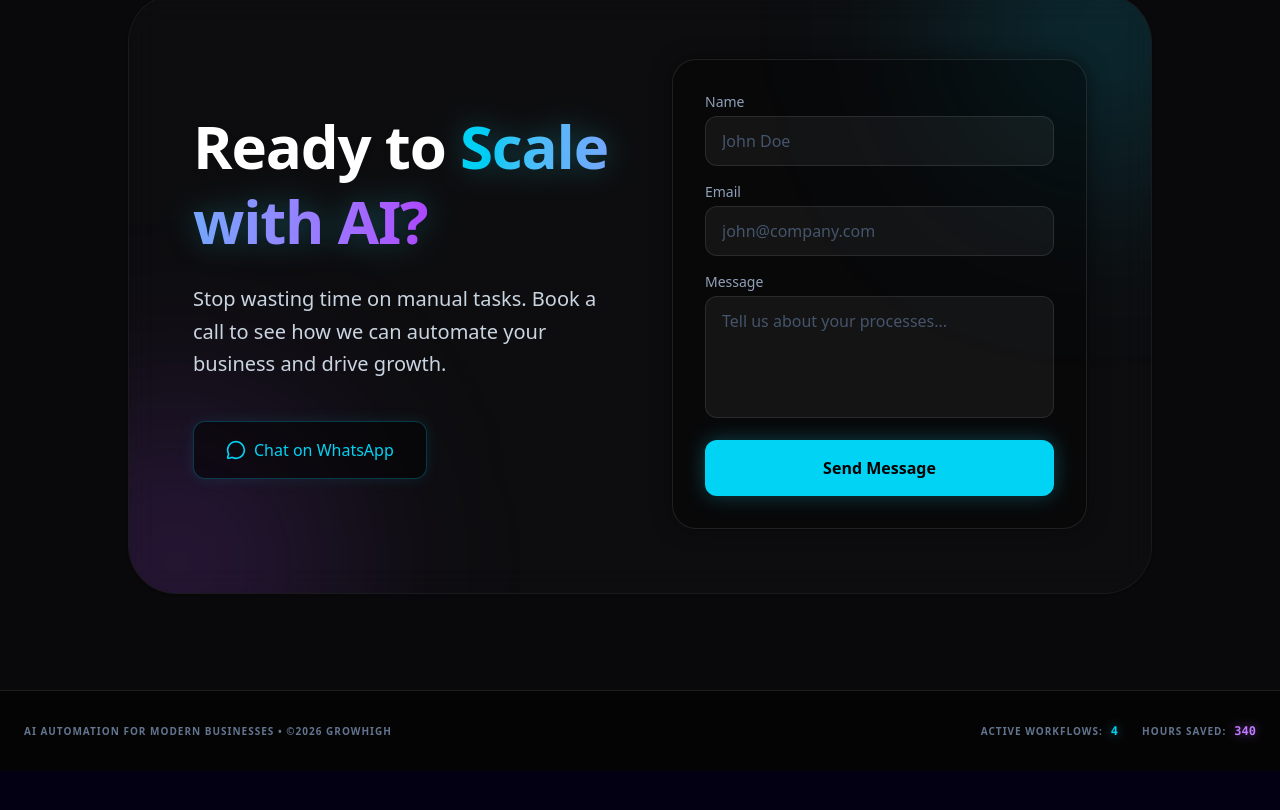
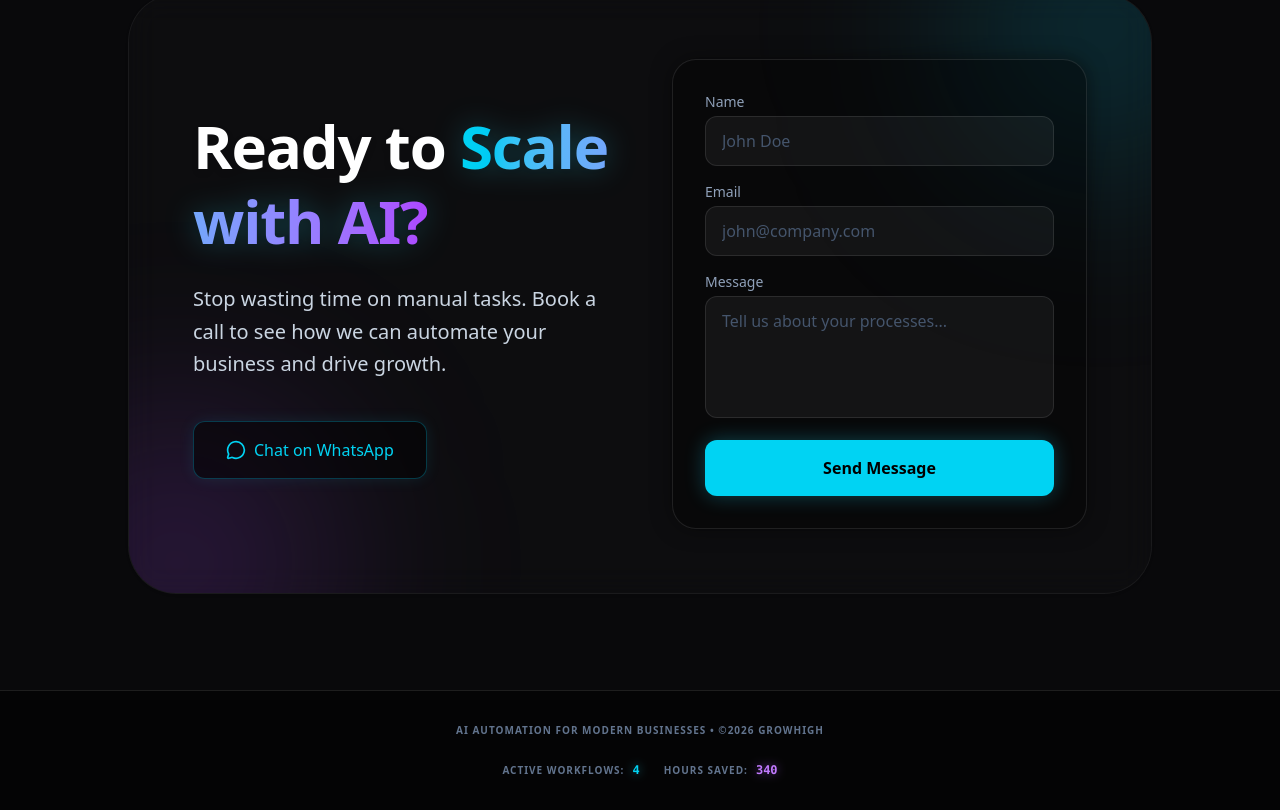
Before and after one commit to Pradyumnshinde/growhigh, a React (Vite) app: page / in a window 1280 px wide. Shown: the part 4286-5096 px from the top of the page. Before the commit the page ends 5057 px from the top, so only its background shows below. Built offline with nearby package versions, Linux system fonts and the light colour scheme.

Commit message:
Centre footer statistics

```diff
--- a/src/components/Footer.tsx
+++ b/src/components/Footer.tsx
@@ -1,7 +1,7 @@
 export default function Footer() {
   return (
     <footer className="py-8 border-t border-white/10 relative z-10 text-center md:text-left bg-black/50 backdrop-blur-md">
-      <div className="container mx-auto px-6 flex flex-col md:flex-row justify-between items-center gap-6">
+      <div className="container mx-auto px-6 flex flex-col items-center gap-6">
         <p className="text-[10px] text-slate-500 uppercase tracking-widest font-bold">
           AI Automation for Modern Businesses • ©2026 GrowHigh
         </p>
```
